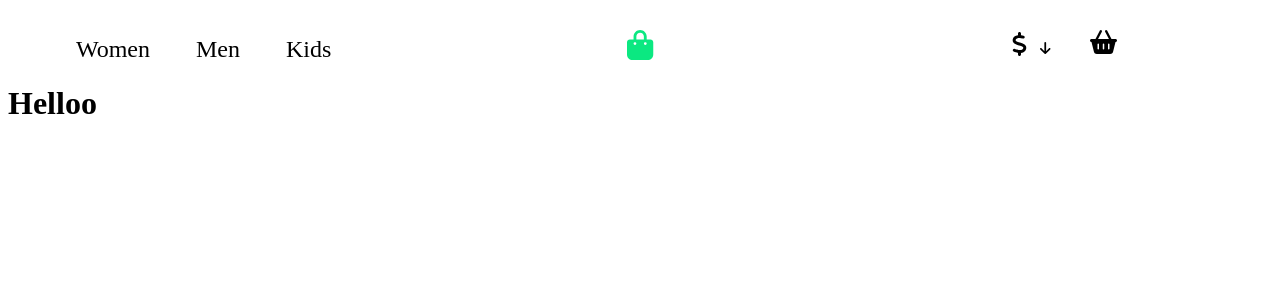
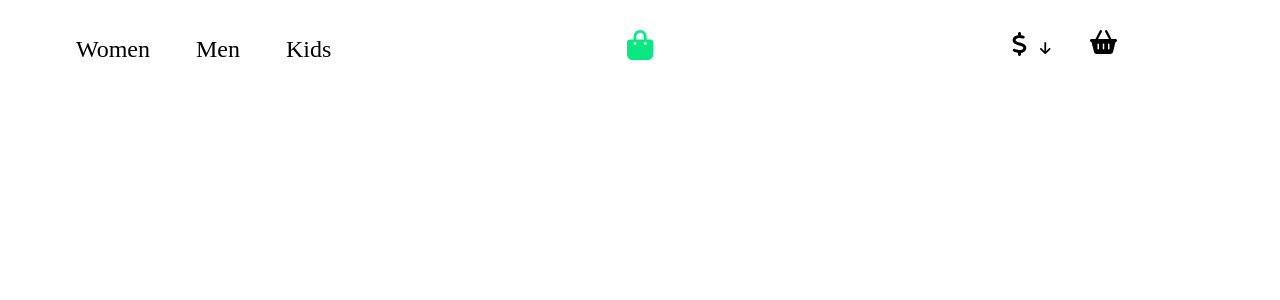
Before and after one commit to mkusztal/react-shop-test, a React (Create React App) app: page /product/1 in a window 1280 px wide. Shown: the top 300 px of the page. Built offline with nearby package versions, Linux system fonts and the light colour scheme.

Commit message:
Prepare component Product

```diff
--- a/src/components/features/Product/Product.js
+++ b/src/components/features/Product/Product.js
@@ -1,8 +1,19 @@
+import { useSelector } from 'react-redux';
+import { getProducts } from '../../../redux/productReducer';
+import styles from './Product.module.scss';
+
 const Product = () => {
+  const products = useSelector(getProducts);
   return (
-    <div>
-      <div>
-        <h1>Helloo</h1>
+    <div className={styles.root}>
+      <div className={styles.item}>
+        <div className={styles.product_images}>
+          {/* komponent pokazujacy karty zdjęć*/}
+        </div>
+      </div>
+      <div className={styles.item}>{/* jedno główne zdjęcie produktu */}</div>
+      <div className={styles.item}>
+        {/* nazwa, rozmiar, color , cena ( zmienić dane w magazynie + wyświetlić pojedyńcze wartości w Products nie spread) */}
       </div>
     </div>
   );
--- /dev/null
+++ b/src/components/features/Product/Product.module.scss
@@ -0,0 +1,15 @@
+.root {
+  width: 100%;
+  height: 100%;
+  display: flex;
+  flex-wrap: wrap;
+  flex-direction: row;
+
+  .item {
+    flex: 1 0 33%;
+  }
+
+  .product_images {
+    flex-direction: column;
+  }
+}
--- a/src/components/features/ProductBox/ProductBox.module.scss
+++ b/src/components/features/ProductBox/ProductBox.module.scss
@@ -4,6 +4,7 @@
   padding: 20px;
   position: relative;
   width: fit-content;
+
   .card {
     .image {
       height: 300px;
@@ -14,6 +15,7 @@
 
   .text {
     justify-content: center;
+    color: $black-color;
   }
 
   .basket_icon {
--- a/src/components/views/Header/Header.js
+++ b/src/components/views/Header/Header.js
@@ -1,4 +1,5 @@
 import { useSelector } from 'react-redux';
+import { useState } from 'react';
 import { getCategories } from '../../../redux/categoryReducer';
 import { FontAwesomeIcon } from '@fortawesome/react-fontawesome';
 import {
@@ -19,8 +20,8 @@ const Header = () => {
       <div className={styles.item}>
         <div className={styles.menu}>
           <ul>
-            {categories.map((category) => (
-              <li key={categories}>
+            {categories.map((category, index) => (
+              <li key={index}>
                 <a href="#" className={styles.category}>
                   {category}
                 </a>
@@ -41,23 +42,22 @@ const Header = () => {
               <FontAwesomeIcon icon={faDollarSign} />
             </button>
             <FontAwesomeIcon className={styles.arrow_down} icon={faArrowDown} />
-
             <div className={styles.dropdown_content}>
-              <a href="#">
+              <a href="#" value="1">
                 <FontAwesomeIcon
                   className={styles.currency}
                   icon={faDollarSign}
                 />
                 USD
               </a>
-              <a href="#">
+              <a href="#" value="2">
                 <FontAwesomeIcon
                   className={styles.currency}
                   icon={faEuroSign}
                 />
                 EUR
               </a>
-              <a href="#">
+              <a href="#" value="3">
                 <FontAwesomeIcon className={styles.currency} icon={faYenSign} />
                 YPY
               </a>
--- a/src/components/views/Products/Products.js
+++ b/src/components/views/Products/Products.js
@@ -13,8 +13,8 @@ const Products = () => {
         <h1>Category name</h1>
       </div>
       <div className={styles.box}>
-        {products.map((product) => (
-          <div className={styles.card}>
+        {products.map((product, index) => (
+          <div className={styles.card} key={index}>
             <Product {...product} />
           </div>
         ))}
--- a/src/redux/initialState.js
+++ b/src/redux/initialState.js
@@ -1,5 +1,6 @@
 const initialState = {
   categories: ['Women', 'Men', 'Kids'],
+
   products: [
     {
       id: '1',
```
